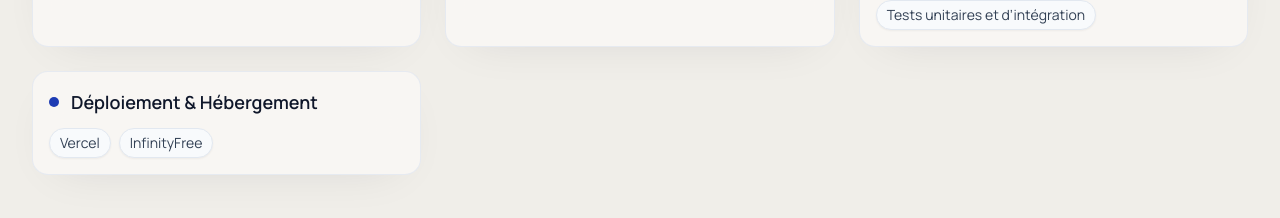
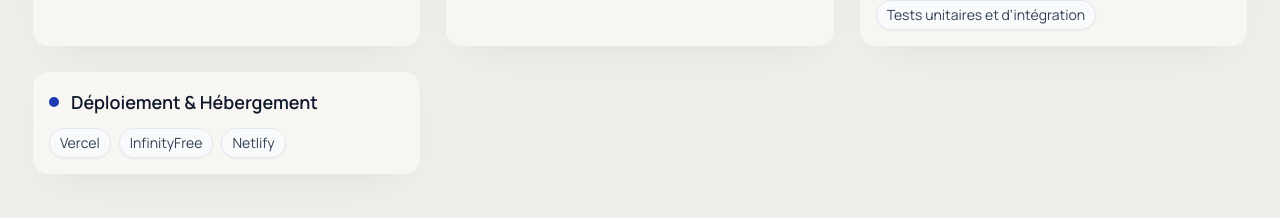
Before and after one commit to Gaspard-05/my-folio-gaspard, a React (Vite) app: page / in a window 1280 px wide. Shown: the part 1660-1878 px from the top of the page. Built offline with nearby package versions, Linux system fonts and the light colour scheme; a web font is replaced by a local one.

Commit message:
feat: ajouter Netlify dans les compétences de déploiement

```diff
--- a/src/components/SkillsComponent.jsx
+++ b/src/components/SkillsComponent.jsx
@@ -28,7 +28,7 @@ const skillGroups = [
   },
   {
     title: 'Déploiement & Hébergement',
-    skills: ['Vercel', 'InfinityFree'],
+    skills: ['Vercel', 'InfinityFree', 'Netlify'],
   }
 
 ]
```
